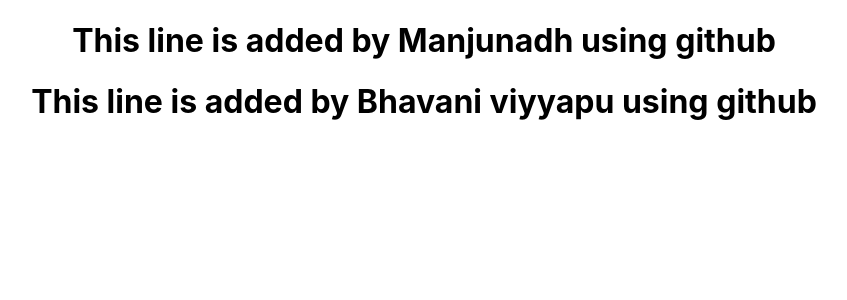
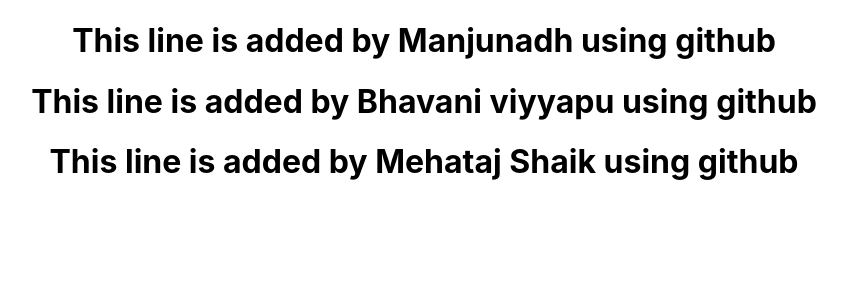
Before and after one commit to manjunadhb/rep2305, a React (Create React App) app: page / in a window 1280 px wide. Shown: the top 300 px of the page, without its empty margins (216-1063 px from the left). Built offline with nearby package versions, Linux system fonts and the light colour scheme.

Commit message:
Update App.js

```diff
--- a/src/App.js
+++ b/src/App.js
@@ -6,6 +6,7 @@
     <div className="App">
       <h1>This line is added by Manjunadh using github</h1>
       <h1>This line is added by Bhavani viyyapu using github</h1>
+      <h1>This line is added by Mehataj Shaik using github</h1>
     </div>
   );
 }
```
